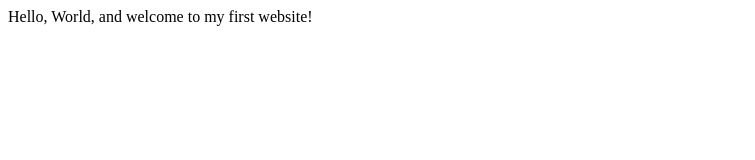
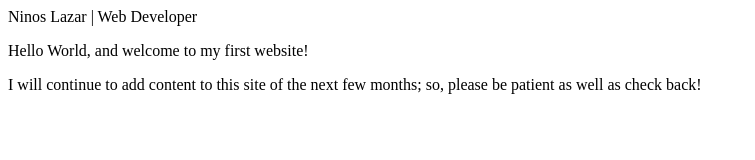
Before and after one commit to ninoslazar/ninoslazar.github.io, a plain HTML site: page index.html in a window 1280 px wide. Shown: the whole page, without its empty margins (0-755 px from the left). Drawn offline with Linux system fonts and the light colour scheme.

Commit message:
Update index.html

```diff
--- a/index.html
+++ b/index.html
@@ -3,9 +3,11 @@
     <head>
         <meta charset="utf-8">
         <meta name="viewport" content="width=device-width, initial-scale=1.0">
-        <title>My First Website</title>
+        <meta name="author" content="Ninos Lazar"
+        <title>Ninos Lazar | Web Developer</title>
     </head>
     <body>
-       Hello, World, and welcome to my first website!
+        <p>Hello World, and welcome to my first website!</p>
+        <p>I will continue to add content to this site of the next few months; so, please be patient as well as check back!</p>
     </body>
 </html>
```
